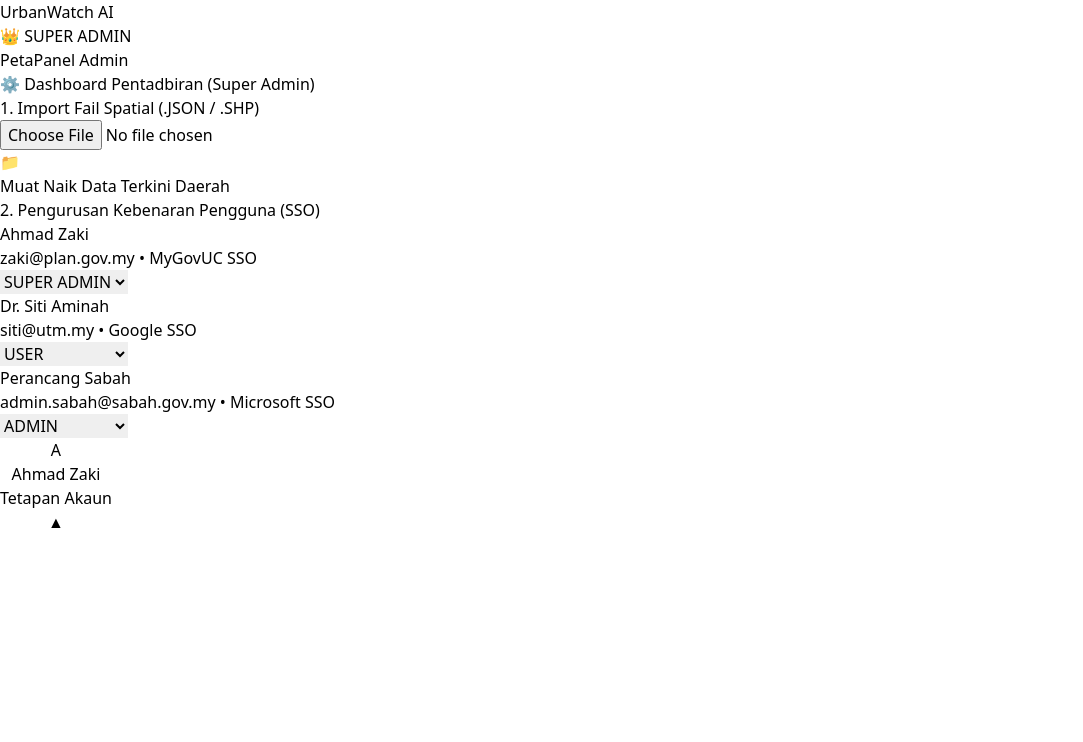
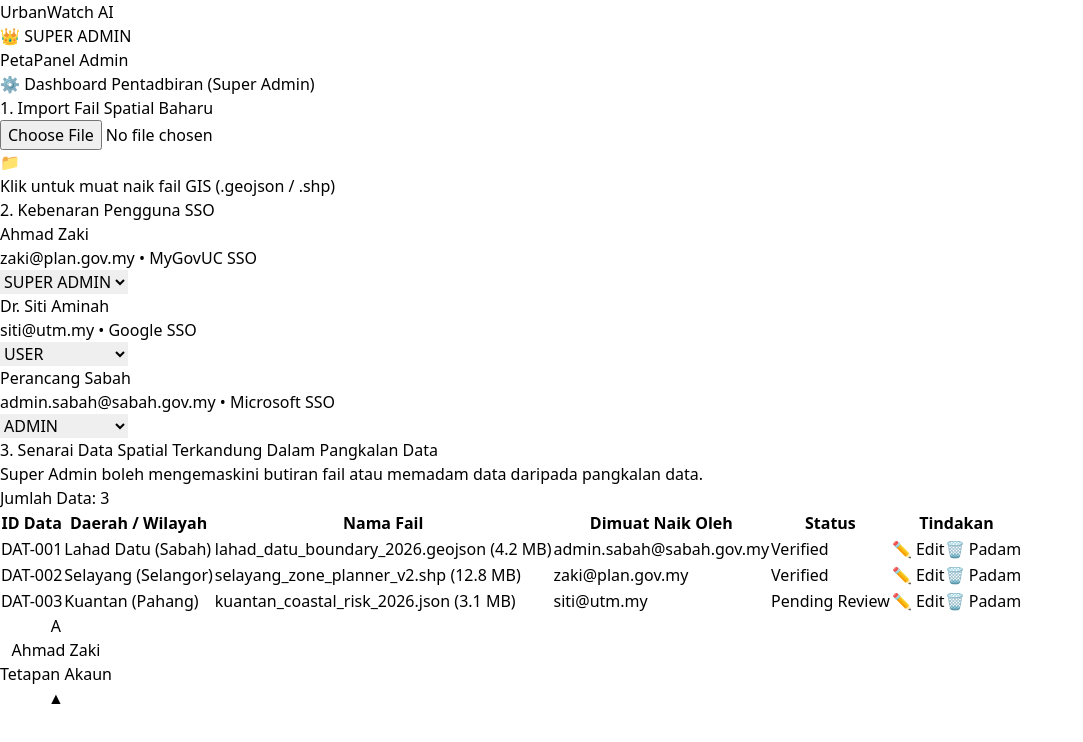
Before and after one commit to sitihajarahmad-hue/UrbanWatchAI, a React (Vite) app: page / in a window 1280 px wide. Both pictures are taken after a click on the button "Panel Admin". Shown: the top 742 px of the page, without its empty margins (0-1083 px from the left). Built offline with nearby package versions, Linux system fonts and the light colour scheme.

Commit message:
Refactor comments and improve code clarity

```diff
--- a/src/App.jsx
+++ b/src/App.jsx
@@ -6,7 +6,7 @@
   const [activeTab, setActiveTab] = useState('analytics'); // 'analytics' | 'profile' | 'admin'
 
   // SSO & AUTH STATE
-  const [isAuthenticated, setIsAuthenticated] = useState(true); // Default True untuk terus nampak butang menu
+  const [isAuthenticated, setIsAuthenticated] = useState(true);
   const [currentUser, setCurrentUser] = useState({
     name: "Ahmad Zaki",
     email: "zaki@plan.gov.my",
@@ -15,29 +15,39 @@
   });
 
   const [showSSOModal, setShowSSOModal] = useState(false);
-  const [showUserMenu, setShowUserMenu] = useState(false); // Toggle Menu Pop-up Bawah Kanan
-  const [showPasswordModal, setShowPasswordModal] = useState(false); // Modal Tukar Password
+  const [showUserMenu, setShowUserMenu] = useState(false);
+  const [showPasswordModal, setShowPasswordModal] = useState(false);
 
-  // Form State Tukar Password
+  // FORM TUKAR PASSWORD STATE
   const [passwordForm, setPasswordForm] = useState({ current: '', newPass: '', confirmPass: '' });
   const [passwordStatus, setPasswordStatus] = useState('');
 
-  // Map / Simulation State
+  // MAP & SIMULATION STATE
   const [selectedRegionKey, setSelectedRegionKey] = useState('lahad_datu');
   const [urbanExpansionRate, setUrbanExpansionRate] = useState(0);
 
-  // Admin State
+  // ADMIN STATE: SPATIAL DATA LIST (CRUD)
+  const [spatialDataList, setSpatialDataList] = useState([
+    { id: 'DAT-001', region: 'Lahad Datu (Sabah)', filename: 'lahad_datu_boundary_2026.geojson', size: '4.2 MB', uploadedBy: 'admin.sabah@sabah.gov.my', date: '2026-03-12', status: 'Verified' },
+    { id: 'DAT-002', region: 'Selayang (Selangor)', filename: 'selayang_zone_planner_v2.shp', size: '12.8 MB', uploadedBy: 'zaki@plan.gov.my', date: '2026-02-18', status: 'Verified' },
+    { id: 'DAT-003', region: 'Kuantan (Pahang)', filename: 'kuantan_coastal_risk_2026.json', size: '3.1 MB', uploadedBy: 'siti@utm.my', date: '2026-01-05', status: 'Pending Review' }
+  ]);
+
+  // EDIT MODAL STATE
+  const [editingData, setEditingData] = useState(null);
+
+  // UPLOAD FILE STATE
   const [uploadedFile, setUploadedFile] = useState(null);
   const [uploadStatus, setUploadStatus] = useState('');
 
-  // Mock User List for Super Admin Management
+  // MOCK USER LIST FOR SUPER ADMIN MANAGEMENT
   const [usersList, setUsersList] = useState([
     { id: 1, name: "Ahmad Zaki", email: "zaki@plan.gov.my", role: "SUPER_ADMIN", status: "Active", provider: "MyGovUC SSO" },
     { id: 2, name: "Dr. Siti Aminah", email: "siti@utm.my", role: "USER", status: "Active", provider: "Google SSO" },
     { id: 3, name: "Perancang Sabah", email: "admin.sabah@sabah.gov.my", role: "ADMIN", status: "Active", provider: "Microsoft SSO" }
   ]);
 
-  // Database mock
+  // DATABASE MOCK
   const database = {
     selayang: { name: "Selayang", state: "Selangor", coords: [3.2379, 101.6640], zoom: 13, baseRisk: 75 },
     kuantan: { name: "Kuantan", state: "Pahang", coords: [3.8077, 103.3260], zoom: 13, baseRisk: 68 },
@@ -47,7 +57,7 @@
   const current = database[selectedRegionKey];
   const calculatedRiskScore = Math.min(100, Math.round(current.baseRisk + (urbanExpansionRate * 1.2)));
 
-  // SIMULASI SSO LOG IN
+  // HANDLERS
   const handleSSOLogin = (provider, mockUserData) => {
     const existingUser = usersList.find(u => u.email === mockUserData.email);
     const roleAssigned = existingUser ? existingUser.role : mockUserData.defaultRole;
@@ -83,15 +93,40 @@
     }, 1200);
   };
 
+  // UPLOAD FILE AND AUTO ADD TO LIST
   const handleFileUpload = (e) => {
     const file = e.target.files[0];
     if (file) {
       setUploadedFile(file);
       setUploadStatus('Memproses dan mengesahkan struktur data spatial...');
       setTimeout(() => {
-        setUploadStatus(`Berjaya! Data spatial '${file.name}' telah diimport.`);
+        const newData = {
+          id: `DAT-00${spatialDataList.length + 1}`,
+          region: selectedRegionKey === 'lahad_datu' ? 'Lahad Datu (Sabah)' : selectedRegionKey === 'selayang' ? 'Selayang (Selangor)' : 'Kuantan (Pahang)',
+          filename: file.name,
+          size: `${(file.size / (1024 * 1024)).toFixed(2)} MB`,
+          uploadedBy: currentUser.email,
+          date: new Date().toISOString().split('T')[0],
+          status: 'Verified'
+        };
+        setSpatialDataList([newData, ...spatialDataList]);
+        setUploadStatus(`Berjaya! Data spatial '${file.name}' telah diimport dan ditambahkan ke dalam senarai.`);
       }, 1500);
     }
+  };
+
+  // DELETE SPATIAL DATA
+  const handleDeleteSpatialData = (id) => {
+    if (window.confirm("Adakah anda pasti ingin memadam data spatial ini daripada pangkalan data?")) {
+      setSpatialDataList(spatialDataList.filter(item => item.id !== id));
+    }
+  };
+
+  // UPDATE SPATIAL DATA
+  const handleSaveSpatialEdit = (e) => {
+    e.preventDefault();
+    setSpatialDataList(spatialDataList.map(item => item.id === editingData.id ? editingData : item));
+    setEditingData(null);
   };
 
   return (
@@ -156,7 +191,7 @@
         </div>
       </header>
 
-      {/* Main Content Views */}
+      {/* Main Map View */}
       {activeTab === 'analytics' && (
         <main className="flex-1 p-6 grid grid-cols-1 lg:grid-cols-4 gap-6">
           <div className="space-y-6 lg:col-span-1">
@@ -222,7 +257,7 @@
         </main>
       )}
 
-      {/* Admin View */}
+      {/* Admin & Super Admin View */}
       {activeTab === 'admin' && isAuthenticated && (currentUser?.role === 'ADMIN' || currentUser?.role === 'SUPER_ADMIN') && (
         <main className="flex-1 p-6 max-w-6xl mx-auto w-full space-y-6">
           <div className="border-b border-slate-800 pb-4">
@@ -232,21 +267,22 @@
           </div>
 
           <div className="grid grid-cols-1 md:grid-cols-2 gap-6">
+            {/* Muat Naik Fail Spatial */}
             <div className="bg-slate-900 border border-slate-800 p-6 rounded-xl space-y-4">
-              <h3 className="text-sm font-bold text-amber-400 uppercase tracking-wider">1. Import Fail Spatial (.JSON / .SHP)</h3>
+              <h3 className="text-sm font-bold text-amber-400 uppercase tracking-wider">1. Import Fail Spatial Baharu</h3>
               <div className="border-2 border-dashed border-slate-700 rounded-xl p-6 text-center bg-slate-950/40">
                 <input type="file" accept=".json,.geojson,.zip" onChange={handleFileUpload} className="hidden" id="admin-file-input" />
                 <label htmlFor="admin-file-input" className="cursor-pointer block space-y-2">
                   <div className="text-2xl">📁</div>
-                  <p className="text-xs text-slate-300">Muat Naik Data Terkini Daerah</p>
+                  <p className="text-xs text-slate-300">Klik untuk muat naik fail GIS (.geojson / .shp)</p>
                 </label>
               </div>
               {uploadedFile && <p className="text-xs text-emerald-400 font-semibold">{uploadStatus}</p>}
             </div>
 
-            {/* Super Admin Control */}
+            {/* Kawalan Role Pengguna (Super Admin Only) */}
             <div className={`p-6 rounded-xl space-y-4 border ${currentUser?.role === 'SUPER_ADMIN' ? 'bg-slate-900 border-purple-500/40' : 'bg-slate-900/40 border-slate-800 opacity-50'}`}>
-              <h3 className="text-sm font-bold text-purple-400 uppercase tracking-wider">2. Pengurusan Kebenaran Pengguna (SSO)</h3>
+              <h3 className="text-sm font-bold text-purple-400 uppercase tracking-wider">2. Kebenaran Pengguna SSO</h3>
               {currentUser?.role === 'SUPER_ADMIN' ? (
                 <div className="space-y-2 text-xs">
                   {usersList.map(u => (
@@ -275,16 +311,83 @@
               )}
             </div>
           </div>
+
+          {/* ========================================================================= */}
+          {/* JADUAL SENARAI DATA SPATIAL (SUPER ADMIN & ADMIN - KEMASKINI & PADAM) */}
+          {/* ========================================================================= */}
+          <div className="bg-slate-900 border border-slate-800 rounded-xl p-6 space-y-4">
+            <div className="flex justify-between items-center">
+              <div>
+                <h3 className="text-sm font-bold text-emerald-400 uppercase tracking-wider">
+                  3. Senarai Data Spatial Terkandung Dalam Pangkalan Data
+                </h3>
+                <p className="text-xs text-slate-400">Super Admin boleh mengemaskini butiran fail atau memadam data daripada pangkalan data.</p>
+              </div>
+              <span className="text-xs font-mono bg-slate-800 px-2.5 py-1 rounded border border-slate-700 text-slate-300">
+                Jumlah Data: {spatialDataList.length}
+              </span>
+            </div>
+
+            <div className="overflow-x-auto">
+              <table className="w-full text-left text-xs border-collapse">
+                <thead>
+                  <tr className="border-b border-slate-800 text-slate-400 uppercase font-semibold">
+                    <th className="py-3 px-3">ID Data</th>
+                    <th className="py-3 px-3">Daerah / Wilayah</th>
+                    <th className="py-3 px-3">Nama Fail</th>
+                    <th className="py-3 px-3">Dimuat Naik Oleh</th>
+                    <th className="py-3 px-3">Status</th>
+                    <th className="py-3 px-3 text-right">Tindakan</th>
+                  </tr>
+                </thead>
+                <tbody className="divide-y divide-slate-800/60">
+                  {spatialDataList.map((item) => (
+                    <tr key={item.id} className="hover:bg-slate-850/50 transition">
+                      <td className="py-3 px-3 font-mono text-emerald-400 font-bold">{item.id}</td>
+                      <td className="py-3 px-3 font-semibold text-slate-200">{item.region}</td>
+                      <td className="py-3 px-3 text-slate-300 font-mono text-[11px]">{item.filename} <span className="text-slate-500">({item.size})</span></td>
+                      <td className="py-3 px-3 text-slate-400">{item.uploadedBy}</td>
+                      <td className="py-3 px-3">
+                        <span className={`px-2 py-0.5 rounded text-[10px] font-bold ${
+                          item.status === 'Verified' ? 'bg-emerald-500/20 text-emerald-400 border border-emerald-500/30' : 'bg-amber-500/20 text-amber-400 border border-amber-500/30'
+                        }`}>
+                          {item.status}
+                        </span>
+                      </td>
+                      <td className="py-3 px-3 text-right space-x-2">
+                        {/* Kemaskini Button */}
+                        <button
+                          onClick={() => setEditingData(item)}
+                          className="bg-slate-800 hover:bg-slate-700 text-amber-400 font-semibold px-2.5 py-1 rounded border border-slate-700 transition"
+                        >
+                          ✏️ Edit
+                        </button>
+
+                        {/* Padam Button (Hanya Super Admin Boleh Padam) */}
+                        {currentUser?.role === 'SUPER_ADMIN' ? (
+                          <button
+                            onClick={() => handleDeleteSpatialData(item.id)}
+                            className="bg-red-500/10 hover:bg-red-500/20 text-red-400 font-semibold px-2.5 py-1 rounded border border-red-500/30 transition"
+                          >
+                            🗑️ Padam
+                          </button>
+                        ) : (
+                          <span className="text-[10px] text-slate-600 italic">Padam Terhad</span>
+                        )}
+                      </td>
+                    </tr>
+                  ))}
+                </tbody>
+              </table>
+            </div>
+          </div>
+
         </main>
       )}
 
-      {/* ========================================================================= */}
-      {/* FLOATING USER MENU BUTTON AT BOTTOM RIGHT (3 OPTIONS) */}
-      {/* ========================================================================= */}
+      {/* FLOATING USER MENU BUTTON AT BOTTOM RIGHT */}
       {isAuthenticated && (
         <div className="fixed bottom-6 right-6 z-50">
-
-          {/* Timbul Pop-up Menu (3 Pilihan) */}
           {showUserMenu && (
             <div className="mb-3 bg-slate-900 border border-slate-800 rounded-2xl p-2 w-56 shadow-2xl space-y-1 backdrop-blur-md animate-in fade-in slide-in-from-bottom-2">
               <div className="px-3 py-2 border-b border-slate-800">
@@ -292,29 +395,20 @@
                 <p className="text-[10px] text-slate-400 truncate">{currentUser?.email}</p>
               </div>
 
-              {/* Pilihan 1: User Profile */}
               <button
-                onClick={() => {
-                  setActiveTab('profile');
-                  setShowUserMenu(false);
-                }}
+                onClick={() => { setActiveTab('profile'); setShowUserMenu(false); }}
                 className="w-full text-left px-3 py-2 text-xs font-semibold text-slate-300 hover:text-white hover:bg-slate-800 rounded-xl flex items-center gap-2.5 transition"
               >
                 <span>👤</span> Lihat Profil Saya
               </button>
 
-              {/* Pilihan 2: Tukar Password */}
               <button
-                onClick={() => {
-                  setShowPasswordModal(true);
-                  setShowUserMenu(false);
-                }}
+                onClick={() => { setShowPasswordModal(true); setShowUserMenu(false); }}
                 className="w-full text-left px-3 py-2 text-xs font-semibold text-slate-300 hover:text-white hover:bg-slate-800 rounded-xl flex items-center gap-2.5 transition"
               >
                 <span>🔑</span> Tukar Kata Laluan
               </button>
 
-              {/* Pilihan 3: Sign Out */}
               <button
                 onClick={handleLogout}
                 className="w-full text-left px-3 py-2 text-xs font-bold text-red-400 hover:bg-red-500/10 rounded-xl flex items-center gap-2.5 transition"
@@ -324,7 +418,6 @@
             </div>
           )}
 
-          {/* Main Trigger Button */}
           <button
             onClick={() => setShowUserMenu(!showUserMenu)}
             className="bg-slate-900 hover:bg-slate-800 text-white p-2.5 rounded-full border border-slate-700 shadow-2xl flex items-center gap-3 pr-4 transition group active:scale-95"
@@ -340,20 +433,67 @@
               {showUserMenu ? '✕' : '▲'}
             </span>
           </button>
-
         </div>
       )}
 
-      {/* ========================================================================= */}
-      {/* MODAL TUKAR KATA LALUAN (CHANGE PASSWORD MODAL) */}
-      {/* ========================================================================= */}
+      {/* MODAL EDIT DATA SPATIAL */}
+      {editingData && (
+        <div className="fixed inset-0 bg-slate-950/80 backdrop-blur-sm flex items-center justify-center p-4 z-50">
+          <div className="bg-slate-900 border border-slate-800 rounded-2xl max-w-md w-full p-6 space-y-4 shadow-2xl">
+            <div className="flex justify-between items-center border-b border-slate-800 pb-3">
+              <h3 className="text-sm font-bold text-white">✏️ Kemaskini Data Spatial ({editingData.id})</h3>
+              <button onClick={() => setEditingData(null)} className="text-slate-400 hover:text-white font-bold text-sm">✕</button>
+            </div>
+
+            <form onSubmit={handleSaveSpatialEdit} className="space-y-3 text-xs">
+              <div>
+                <label className="text-slate-400 block mb-1 font-semibold">Nama Fail Spatial</label>
+                <input
+                  type="text" required
+                  value={editingData.filename}
+                  onChange={(e) => setEditingData({...editingData, filename: e.target.value})}
+                  className="w-full bg-slate-800 border border-slate-700 text-xs px-3 py-2 rounded-lg text-white focus:outline-none focus:border-emerald-500 font-mono"
+                />
+              </div>
+
+              <div>
+                <label className="text-slate-400 block mb-1 font-semibold">Daerah / Region</label>
+                <input
+                  type="text" required
+                  value={editingData.region}
+                  onChange={(e) => setEditingData({...editingData, region: e.target.value})}
+                  className="w-full bg-slate-800 border border-slate-700 text-xs px-3 py-2 rounded-lg text-white focus:outline-none focus:border-emerald-500"
+                />
+              </div>
+
+              <div>
+                <label className="text-slate-400 block mb-1 font-semibold">Status Data</label>
+                <select
+                  value={editingData.status}
+                  onChange={(e) => setEditingData({...editingData, status: e.target.value})}
+                  className="w-full bg-slate-800 border border-slate-700 text-xs px-3 py-2 rounded-lg text-emerald-400 font-bold focus:outline-none"
+                >
+                  <option value="Verified">Verified</option>
+                  <option value="Pending Review">Pending Review</option>
+                  <option value="Archived">Archived</option>
+                </select>
+              </div>
+
+              <div className="flex justify-end gap-2 pt-3 border-t border-slate-800">
+                <button type="button" onClick={() => setEditingData(null)} className="px-3 py-1.5 text-slate-400 hover:text-white">Batal</button>
+                <button type="submit" className="bg-emerald-500 hover:bg-emerald-400 text-slate-950 font-bold px-4 py-1.5 rounded-lg transition">Simpan Perubahan</button>
+              </div>
+            </form>
+          </div>
+        </div>
+      )}
+
+      {/* MODAL TUKAR KATA LALUAN */}
       {showPasswordModal && (
         <div className="fixed inset-0 bg-slate-950/80 backdrop-blur-sm flex items-center justify-center p-4 z-50">
           <div className="bg-slate-900 border border-slate-800 rounded-2xl max-w-sm w-full p-6 space-y-4 shadow-2xl">
             <div className="flex justify-between items-center border-b border-slate-800 pb-3">
-              <h3 className="text-sm font-bold text-white flex items-center gap-2">
-                🔑 Tukar Kata Laluan
-              </h3>
+              <h3 className="text-sm font-bold text-white flex items-center gap-2">🔑 Tukar Kata Laluan</h3>
               <button onClick={() => setShowPasswordModal(false)} className="text-slate-400 hover:text-white font-bold text-sm">✕</button>
             </div>
 
@@ -395,19 +535,8 @@
               )}
 
               <div className="flex justify-end gap-2 pt-2">
-                <button
-                  type="button"
-                  onClick={() => setShowPasswordModal(false)}
-                  className="px-3 py-1.5 text-xs text-slate-400 hover:text-white"
-                >
-                  Batal
-                </button>
-                <button
-                  type="submit"
-                  className="bg-emerald-500 hover:bg-emerald-400 text-slate-950 font-bold text-xs px-4 py-1.5 rounded-lg transition"
-                >
-                  Simpan
-                </button>
+                <button type="button" onClick={() => setShowPasswordModal(false)} className="px-3 py-1.5 text-xs text-slate-400 hover:text-white">Batal</button>
+                <button type="submit" className="bg-emerald-500 hover:bg-emerald-400 text-slate-950 font-bold text-xs px-4 py-1.5 rounded-lg transition">Simpan</button>
               </div>
             </form>
           </div>
```
